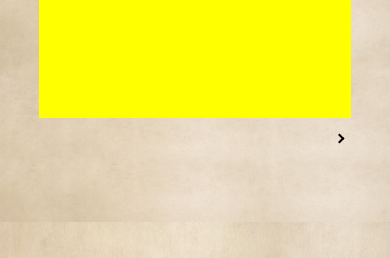
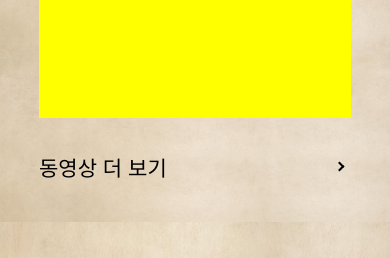
Before and after one commit to dhsimpson/lulu-rala_frontend, a React (Create React App) app: page / in a window 390 px wide. Shown: the part 960-1218 px from the top of the page. Built offline with nearby package versions, Linux system fonts and the light colour scheme; a web font is replaced by a local one.

Commit message:
애니메이션 처리 완료

```diff
--- a/src/components/Nav.js
+++ b/src/components/Nav.js
@@ -44,10 +44,12 @@ function Nav() {
         }
     }
     const toggleBackground = () => {
+        const navHead = document.getElementById("nav-head");
+        navHead.classList.remove("toggled");
         const navBackground = document.getElementById("nav-background");
         const subMenus= document.getElementsByClassName("subMenu");
         Array.from(subMenus).forEach(el => {
-            el.style.display = "none";
+            el.classList.remove("toggled");
         })
         const toggleNavMenus = document.getElementsByClassName("div-toggle-navMenu");
         Array.from(toggleNavMenus).forEach(el => {
--- a/src/components/NavMenu.js
+++ b/src/components/NavMenu.js
@@ -5,39 +5,41 @@ import '../css/navMenu.css';
 function NavMenu(props) {
     const toggleNavMenu = (el) => {
         el.stopPropagation();
-        if( el.target.childNodes.length && !Array.from(el.target.classList).includes("button-toggle") ){
+        if (el.target.childNodes.length && !Array.from(el.target.classList).includes("button-toggle")) {
             const toggler = el.target.childNodes[el.target.childNodes.length - 1];
-            if(!toggler.classList){return;}
+            if (!toggler.classList) { return; }
             const togglerClassList = Array.from(toggler.classList);
-            if(!el.target.childNodes[0].childNodes[1]){return;}
-            if(!el.target.childNodes[0].childNodes[1].style){return;}
-            if(togglerClassList.includes("toggled")){
+            if (!el.target.childNodes[0].childNodes[1]) { return; }
+            if (!el.target.childNodes[0].childNodes[1].style) { return; }
+            if (togglerClassList.includes("toggled")) {
                 toggler.classList.remove("toggled");
-                el.target.childNodes[0].childNodes[1].style.display = "none";
-            }else{
+                el.target.childNodes[0].childNodes[1].classList.remove("toggled");
+            } else {
                 toggler.classList.add("toggled");
-                el.target.childNodes[0].childNodes[1].style.display = "block";
+                el.target.childNodes[0].childNodes[1].classList.add("toggled");
             }
         }
-        else if(Array.from(el.target.classList).includes("button-toggle")) {
+        else if (Array.from(el.target.classList).includes("button-toggle")) {
             const toggler = el.target.parentNode.nextSibling;
-            if(!toggler.classList){return;}
+            if (!toggler.classList) { return; }
             const togglerClassList = Array.from(toggler.classList);
-            if(!el.target.nextSibling.style){return;}
-            if(togglerClassList.includes("toggled")){
+            if (!el.target.nextSibling.style) { return; }
+            if (togglerClassList.includes("toggled")) {
                 toggler.classList.remove("toggled");
-                el.target.nextSibling.style.display = "none";
-            }else{
+                el.target.nextSibling.classList.remove("toggled");
+                // el.target.nextSibling.style.display = "none";
+            } else {
                 toggler.classList.add("toggled");
-                el.target.nextSibling.style.display = "block";
+                el.target.nextSibling.classList.add("toggled");
+                // el.target.nextSibling.style.display = "block";
             }
         }
-        else{
+        else {
             const togglerClassList = Array.from(el.target.classList);
-            if(togglerClassList.includes("toggled")){
+            if (togglerClassList.includes("toggled")) {
                 el.target.classList.remove("toggled");
                 el.target.previousSibling.childNodes[1].style.display = "none";
-            }else{
+            } else {
                 el.target.classList.add("toggled");
                 el.target.previousSibling.childNodes[1].style.display = "block";
             }
@@ -45,11 +47,11 @@ function NavMenu(props) {
     }
     const closeNav = () => {
         const newWidth = window.innerWidth;
-        if(newWidth > 800){return;}
+        if (newWidth > 800) { return; }
         const nav = document.getElementsByTagName("nav")[0];
-        if(!nav){return;}
+        if (!nav) { return; }
         nav.style.display = "none";
-        const subMenus= document.getElementsByClassName("subMenu");
+        const subMenus = document.getElementsByClassName("subMenu");
         Array.from(subMenus).forEach(el => {
             el.style.display = "none";
         })
@@ -62,7 +64,7 @@ function NavMenu(props) {
         el.stopPropagation();
     }
     return (<div
-        className= "navMenu"
+        className="navMenu"
         onClick={toggleNavMenu}
     >
         {!props.menuData.subMenus
@@ -71,7 +73,8 @@ function NavMenu(props) {
             </div>)
             : (<div>
                 <button className="button-toggle">{props.menuData.menuName}</button>
-                <ul className = "subMenu">
+                {/* <div> */}
+                    <ul className="subMenu">
                         {
                             props.menuData.subMenus.map((spreadMenu, i) => {
                                 return (
@@ -87,6 +90,7 @@ function NavMenu(props) {
                             })
                         }
                     </ul>
+                {/* </div> */}
             </div>)}
         <div className="div-toggle-navMenu" onClick={toggleNavMenu}></div>
     </div>);
--- a/src/components/sections/Main.js
+++ b/src/components/sections/Main.js
@@ -230,17 +230,18 @@ const changeVideo = (el) => {
   }
 }
 function ArticleSecond() {
-  const toggleSpread = (el) => {
-    const classList = Array.from(el.target.classList);
+  const toggleSpread = () => {
+    const divVideoSpreadToggler = document.getElementById("div-video-spread-toggler");
+    const classList = Array.from(divVideoSpreadToggler.classList);
     const videosWrapper = document.getElementById("videos-wrapper");
     const articleSecond = document.getElementById("article-second");
     if(classList.includes("toggled")){
-      el.target.classList.remove("toggled");
+      divVideoSpreadToggler.classList.remove("toggled");
       videosWrapper.classList.remove("toggled");
       articleSecond.classList.remove("toggled");
     }
     else{
-      el.target.classList.add("toggled");
+      divVideoSpreadToggler.classList.add("toggled");
       videosWrapper.classList.add("toggled");
       articleSecond.classList.add("toggled");
     }
@@ -254,8 +255,9 @@ function ArticleSecond() {
       <div id="div-video-right-fourth" onClick={changeVideo}></div>
 
       <div id="div-video-mw-first" ></div>
-      <div className="div-video-spread-nav">
-        <div className="div-video-spread-toggler" onClick={toggleSpread}/>
+      <div className="div-video-spread-nav" onClick={toggleSpread}>
+        <p>동영상 더 보기</p>
+        <div id="div-video-spread-toggler" className="div-video-spread-toggler"/>
       </div>
       <div id="videos-wrapper" className="videos-wrapper">
         <div id="div-video-mw-second" ></div>
--- a/src/css/nav.css
+++ b/src/css/nav.css
@@ -61,9 +61,8 @@
         transition: 0.5s;
     }
     nav.nav-head.toggled{
-        height: 235px;
+        height: 865px;
         transition: 0.5s;
-        /* overflow:visible; */
     }
     nav.nav-head:hover button{
         cursor:pointer;
--- a/src/css/navMenu.css
+++ b/src/css/navMenu.css
@@ -73,36 +73,19 @@
         white-space: nowrap;
     }
     .subMenu {
-        display: none;
+        display: block;
         position: relative;
         border: none;
         background-color: rgba(200, 200, 200, 1);
         width: 100vw;
+        height: 0;
+        overflow: hidden;
         transition: 0.5s;
-        transform: translateY(0%);
-        animation-duration: 0.2s;
-        animation-timing-function: ease;
-        animation-name: slideNavMenu;
-        animation-direction: alternate;
-        animation-fill-mode: forwards;
+    }
+    .subMenu.toggled{
+        height: 160px;
     }
 
-    @keyframes slideNavMenu {
-        0%{
-            top: 50px;
-            height: 0px;
-        }
-        25%{
-            height: 25px;
-        }
-        50%{
-            height: 50px;
-        }
-        100%{
-            height: auto;
-        }
-
-    }
     .subMenu li {
         position: relative;
     }
--- a/src/css/section/main.css
+++ b/src/css/section/main.css
@@ -424,17 +424,18 @@
         margin: 0 auto 3vw auto;
     }
     .article-second .div-video-spread-nav {
+        cursor: pointer;
         position: relative;
         width: 80vw;
         height: 50px;
-        margin: 0 auto;
+        margin: 40px auto;
     }
     .article-second .div-video-spread-nav p {
         position: absolute;
+        font-size: 21px;
     }
     .article-second .div-video-spread-toggler {
         position: absolute;
-        cursor: pointer;
         right: 2vw;
         top: 5px;
         width: 5px;
```
Lines whose indentation alone changed are shown as unchanged.
